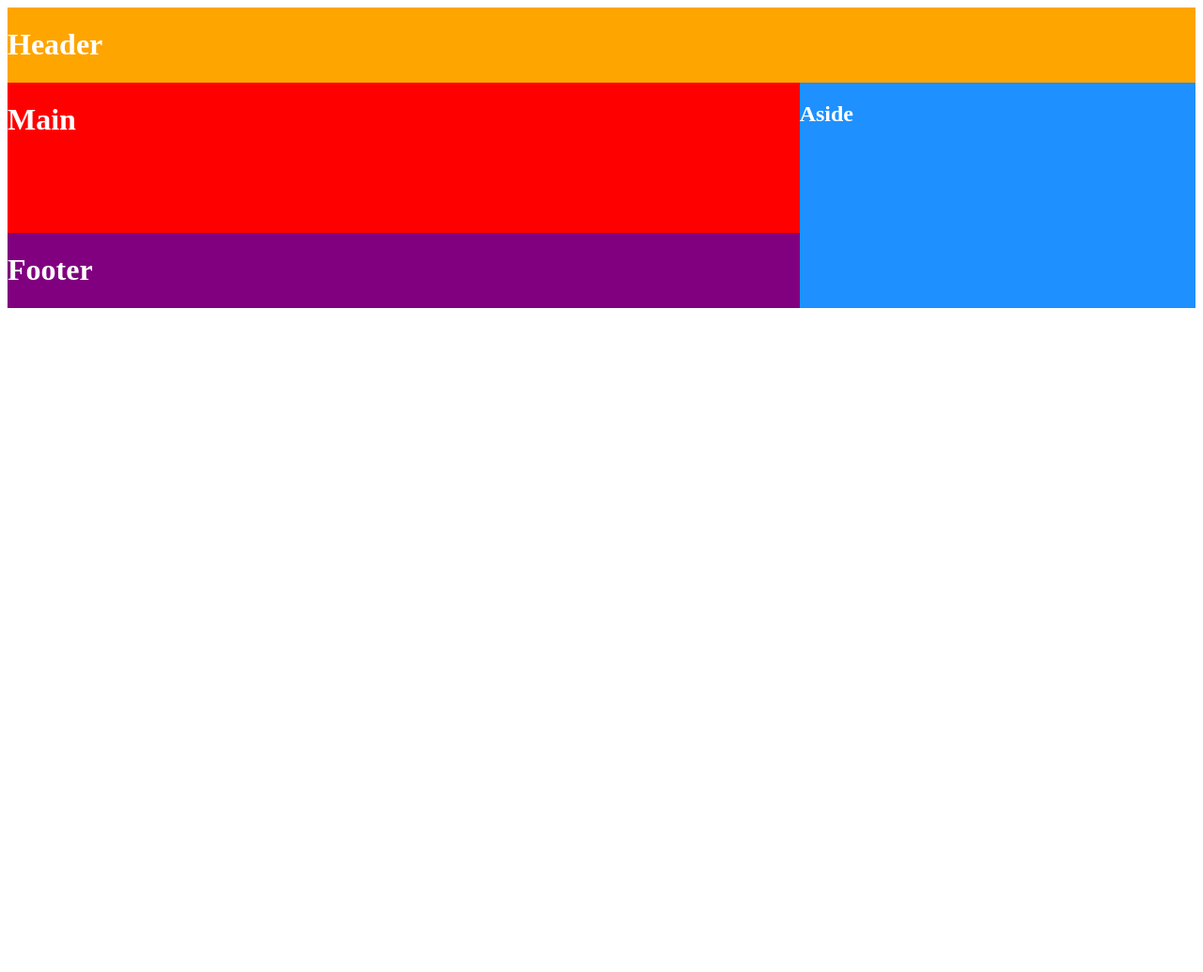
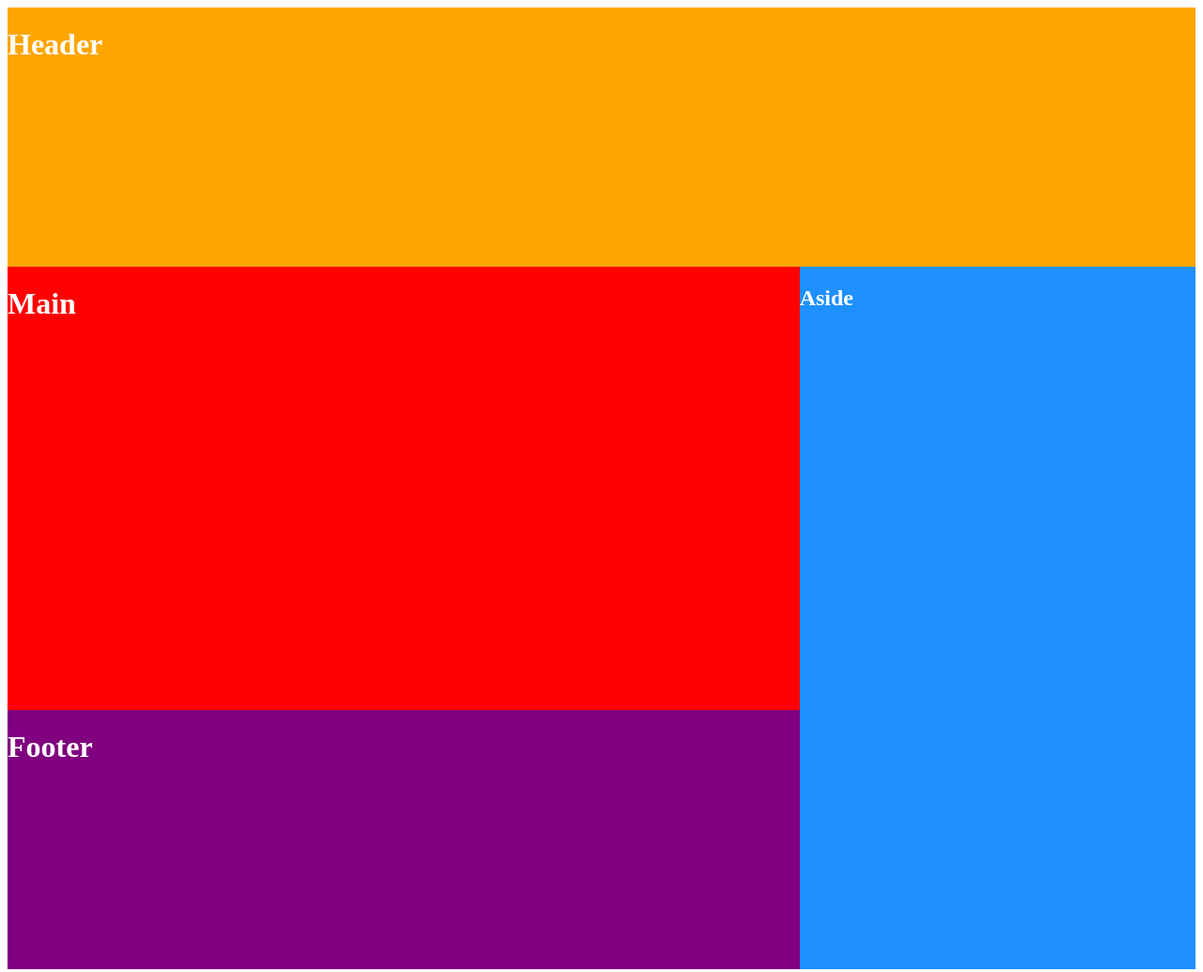
Before and after one commit to llcain/CSS-Grid, a plain HTML site: page index.html in a window 1280 px wide. Shown: the whole page at 94% size. Before the commit the page ends 800 px from the top, so only its background shows below. Drawn offline with Linux system fonts and the light colour scheme.

Commit message:
worked on header

```diff
--- a/styles.css
+++ b/styles.css
@@ -1,11 +1,13 @@
 .parent {
     display: grid;
+    height: 80vw;
+    width: 100%;
     grid-template-areas: "header header"
     "main aside"
     "main aside"
     "footer aside";
     grid-template-columns: 2fr 1fr;
-    grid-template-rows: repeat(4, 1fr);
+    grid-template-rows: 0.5fr, repeat(3, 1fr);
     grid-column-gap: 0px;
     grid-row-gap: 0px;
     color: white;
```
